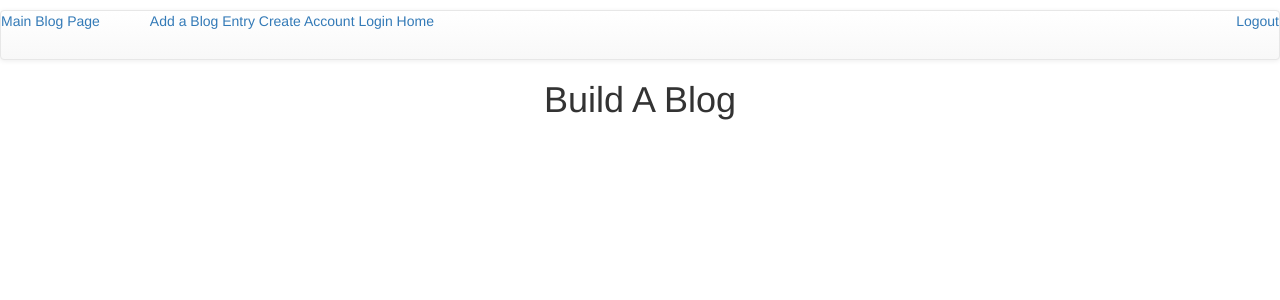
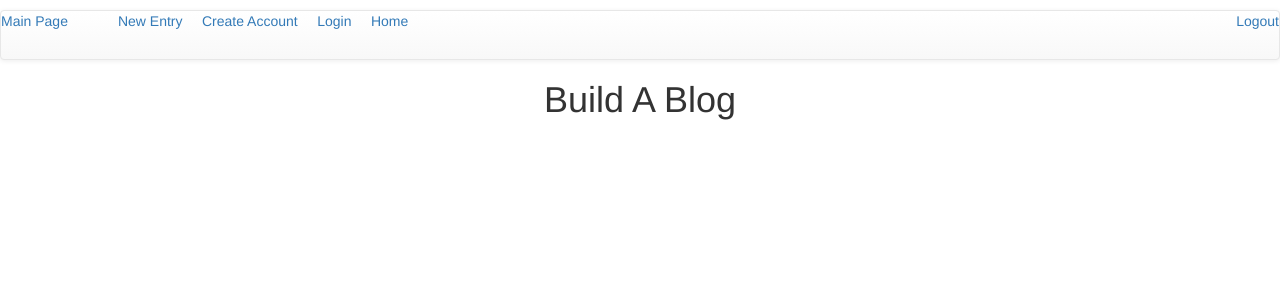
Before and after one commit to jamendean/blogz, a Flask app: page /blog in a window 1280 px wide. Shown: the top 300 px of the page. Run offline with Flask 2, Linux system fonts and the light colour scheme; data that the repository does not hold is empty; some libraries are stand-ins or nearby versions.

Commit message:
spaces in tab

```diff
--- a/templates/base.html
+++ b/templates/base.html
@@ -92,10 +92,10 @@
         {% endwith %}
 
         <nav class="navbar navbar-default">
-            <a class="blog" href="/blog">Main Blog Page</a>
-            <a class="newpost" href="/newpost">Add a Blog Entry</a>
-            <a class="signup" href="/signup">Create Account</a>
-            <a class="login" href="/login">Login</a>
+            <a class="blog" href="/blog">Main Page</a>
+            <a class="newpost" href="/newpost">New Entry</a>&nbsp;&nbsp;&nbsp;&nbsp;
+            <a class="signup" href="/signup">Create Account</a>&nbsp;&nbsp;&nbsp;&nbsp;
+            <a class="login" href="/login">Login</a>&nbsp;&nbsp;&nbsp;&nbsp;
             <a class="logout" href="/logout">Logout</a>
             <a class="home" href="/">Home</a>
         </nav>
--- a/templates/newpost.html
+++ b/templates/newpost.html
@@ -16,7 +16,7 @@
     <span class="error">{{title_error}}</span><br/> <br/>
 
     <label>Post:</label><br/>
-    <textarea name="blog_content" placeholder="Type your blog here..." class="textarea">{{blog_content}}</textarea><br/>
+    <textarea name="blog_content" placeholder="Text..." class="textarea">{{blog_content}}</textarea><br/>
     <span class="error">{{content_error}}</span><br/><br/>
 
     <input type="submit" value="Add Entry"/>
```
